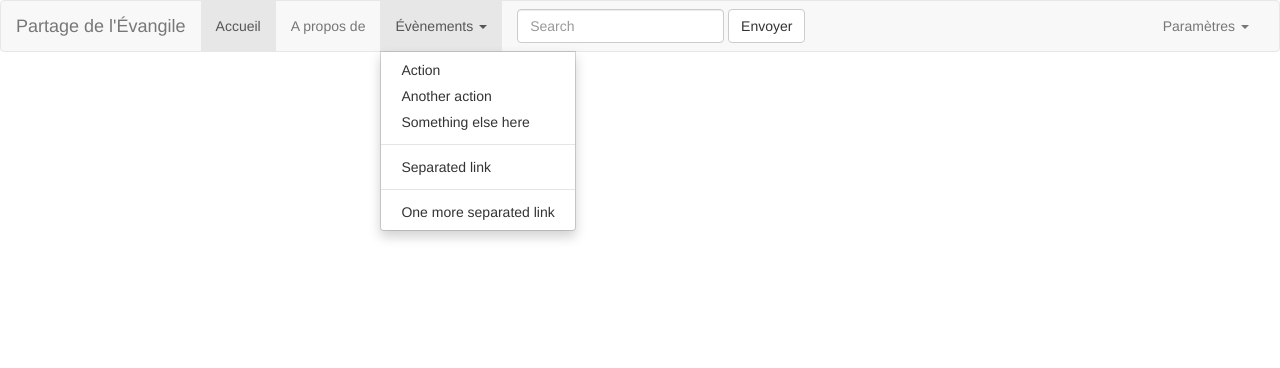
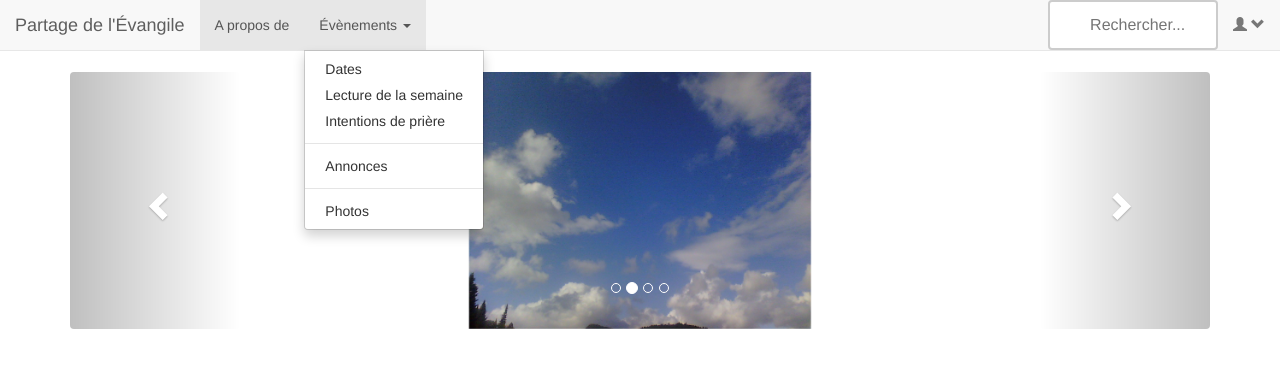
Before and after one commit to eucons/eugenieProjects.github.io, a plain HTML site: page index.html in a window 1280 px wide. Both pictures are taken after a click on the button "Évènements". Drawn offline with nearby package versions, Linux system fonts and the light colour scheme.

Commit message:
continue setup

```diff
--- a/css/carousel.css
+++ b/css/carousel.css
@@ -0,0 +1,6 @@
+
+.carousel-inner > .item > img,
+.carousel-inner > .item > a > img {
+    width: 30%;
+    margin: auto;
+}
--- a/css/search.css
+++ b/css/search.css
@@ -0,0 +1,18 @@
+input[type=text] {
+    width: 170px;
+    height:50px;
+    border: 2px solid #ccc;
+    border-radius: 4px;
+    font-size: 16px;
+    background-color: white;
+    background-image: element("img/searchicon.png");
+    background-position: 10px 10px;
+    background-repeat: no-repeat;
+    padding: 12px 20px 12px 40px;
+    -webkit-transition: width 0.4s ease-in-out;
+    transition: width 0.4s ease-in-out;
+}
+
+input[type=text]:focus {
+    width: 100%;
+}
--- a/index.html
+++ b/index.html
@@ -5,7 +5,15 @@
     <meta http-equiv="X-UA-Compatible" content="IE=edge">
     <meta name="viewport" content="width=device-width, initial-scale=1">
     <title>Partage de l'Évangile</title>
+    <link rel="stylesheet" href="https://maxcdn.bootstrapcdn.com/font-awesome/4.6.0/css/font-awesome.min.css">
     <link href="css/bootstrap.min.css" rel="stylesheet">
+    <link href="css/mdb.min.css" rel="stylesheet">
+    <link href="css/home.css" rel="stylesheet">
+    <link href="css/navBar.css" rel="stylesheet">
+    <link href="css/carousel.css" rel="stylesheet">
+    <link href="css/search.css" rel="stylesheet">
+
+
 
     <script src="https://oss.maxcdn.com/html5shiv/3.7.3/html5shiv.min.js"></script>
     <script src="https://oss.maxcdn.com/respond/1.4.2/respond.min.js"></script>
@@ -13,7 +21,7 @@
 </head>
 <body>
 
-<nav class="navbar navbar-default">
+<nav class="navbar navbar-default navbar-fixed-top" role="navigation">
     <div class="container-fluid">
         <!-- Brand and toggle get grouped for better mobile display -->
         <div class="navbar-header">
@@ -29,47 +37,140 @@
         <!-- Collect the nav links, forms, and other content for toggling -->
         <div class="collapse navbar-collapse" id="bs-example-navbar-collapse-1">
             <ul class="nav navbar-nav">
-                <li class="active"><a href="#">Accueil <span class="sr-only">(current)</span></a></li>
-                <li><a href="#">A propos de</a></li>
+                <li class="active"><a href="index.html">A propos de <span class="sr-only">(current)</span></a></li>
                 <li class="dropdown">
                     <a href="#" class="dropdown-toggle" data-toggle="dropdown" role="button" aria-haspopup="true" aria-expanded="false">Évènements <span class="caret"></span></a>
                     <ul class="dropdown-menu">
-                        <li><a href="#">Action</a></li>
-                        <li><a href="#">Another action</a></li>
-                        <li><a href="#">Something else here</a></li>
+                        <li><a href="#">Dates</a></li>
+                        <li><a href="#">Lecture de la semaine</a></li>
+                        <li><a href="#">Intentions de prière</a></li>
                         <li role="separator" class="divider"></li>
-                        <li><a href="#">Separated link</a></li>
+                        <li><a href="#">Annonces</a></li>
                         <li role="separator" class="divider"></li>
-                        <li><a href="#">One more separated link</a></li>
+                        <li><a href="#">Photos</a></li>
                     </ul>
                 </li>
             </ul>
-            <form class="navbar-form navbar-left">
-                <div class="form-group">
-                    <input type="text" class="form-control" placeholder="Search">
-                </div>
-                <button type="submit" class="btn btn-default">Envoyer</button>
-            </form>
-            <ul class="nav navbar-nav navbar-right">
-                <li class="dropdown">
-                    <a href="#" class="dropdown-toggle" data-toggle="dropdown" role="button" aria-haspopup="true" aria-expanded="false">Paramètres <span class="caret"></span></a>
-                    <ul class="dropdown-menu">
-                        <li><a href="#">Action</a></li>
-                        <li><a href="#">Another action</a></li>
-                        <li><a href="#">Something else here</a></li>
-                        <li role="separator" class="divider"></li>
-                        <li><a href="#">Separated link</a></li>
-                    </ul>
-                </li>
-            </ul>
+
+
+            <div class="collapse navbar-collapse">
+
+                <ul class="nav navbar-nav navbar-right">
+                    <li>
+
+                        <form>
+                            <input type="text" name="search" placeholder="Rechercher...">
+                        </form>
+
+
+                    </li>
+
+                    <li class="dropdown">
+                        <a href="#" class="dropdown-toggle" data-toggle="dropdown">
+                            <span class="glyphicon glyphicon-user"></span>
+                            <strong></strong>
+                            <span class="glyphicon glyphicon-chevron-down"></span>
+                        </a>
+
+                        <ul class="dropdown-menu">
+                            <li>
+                                <div class="navbar-login">
+                                    <div class="row">
+                                        <div class="col-lg-4">
+                                            <p class="text-center">
+                                                <span class="glyphicon glyphicon-user icon-size"></span>
+                                            </p>
+                                        </div>
+                                        <div class="col-lg-8">
+                                            <p class="text-left"><strong>Eugénie</strong></p>
+                                            <p class="text-left small">eugenie.tchayo.1@ulaval.ca</p>
+                                            <p class="text-left">
+                                                <a href="#" class="btn btn-primary btn-block btn-sm">Profil</a>
+                                            </p>
+                                        </div>
+                                    </div>
+                                </div>
+                            </li>
+                            <li class="divider navbar-login-session-bg"></li>
+                            <li><a href="#">Paramètres <span class="glyphicon glyphicon-cog pull-right"></span></a>
+                            </li>
+                            <li class="divider"></li>
+                            <li><a href="#">Statistiques<span class="glyphicon glyphicon-stats pull-right"></span></a></li>
+                            <li class="divider"></li>
+                            <li><a href="#">Messages <span class="badge pull-right"> 1 </span></a></li>
+                            <li class="divider"></li>
+                            <li class="divider"></li>
+                            <li><a href="#">Déconnecter<span class="glyphicon glyphicon-log-out pull-right"></span></a></li>
+
+                        </ul>
+
+                    </li>
+
+
+                </ul>
+            </div>
+
         </div><!-- /.navbar-collapse -->
     </div><!-- /.container-fluid -->
 </nav>
 
 
+<div class="container">
+    <br>
+    <div id="myCarousel" class="carousel slide" data-ride="carousel">
+        <!-- Indicators -->
+        <ol class="carousel-indicators">
+            <li data-target="#myCarousel" data-slide-to="0" class="active"></li>
+            <li data-target="#myCarousel" data-slide-to="1"></li>
+            <li data-target="#myCarousel" data-slide-to="2"></li>
+            <li data-target="#myCarousel" data-slide-to="3"></li>
+        </ol>
+
+        <!-- Wrapper for slides -->
+        <div class="carousel-inner" role="listbox">
+            <div class="item active">
+                <img src="img/holy_spirit.JPG" alt="HolySpirit" width="200" height="100">
+            </div>
+
+            <div class="item">
+                <img src="img/light_sky.jpg" alt="LightSky" width="200" height="100">
+            </div>
+
+            <div class="item">
+                <img src="img/pentecost.JPG" alt="Pentecost" width="200" height="100">
+            </div>
+
+            <div class="item">
+                <img src="img/sky.jpg" alt="Sky" width="200" height="100">
+            </div>
+
+            <div class="item">
+                <img src="img/virgin_mary.JPG" alt="VirginMary" width="200" height="100">
+            </div>
+
+            <div class="item">
+                <img src="img/sky_2.jpg" alt="Sky2" width="200" height="100">
+            </div>
+
+            <div class="item">
+                <img src="img/sky_white_black.jpg" alt="SkyWhiteBlach" width="200" height="100">
+            </div>
+        </div>
+
+        <!-- Left and right controls -->
+        <a class="left carousel-control" href="#myCarousel" role="button" data-slide="prev">
+            <span class="glyphicon glyphicon-chevron-left" aria-hidden="true"></span>
+            <span class="sr-only">Previous</span>
+        </a>
+        <a class="right carousel-control" href="#myCarousel" role="button" data-slide="next">
+            <span class="glyphicon glyphicon-chevron-right" aria-hidden="true"></span>
+            <span class="sr-only">Next</span>
+        </a>
+    </div>
+</div>
 
 
-<script src="https://ajax.googleapis.com/ajax/libs/jquery/1.12.4/jquery.min.js"></script>
+<script src="https://ajax.googleapis.com/ajax/libs/jquery/3.1.1/jquery.min.js"></script>
 <script src="js/bootstrap.min.js"></script>
 </body>
 </html>
```
